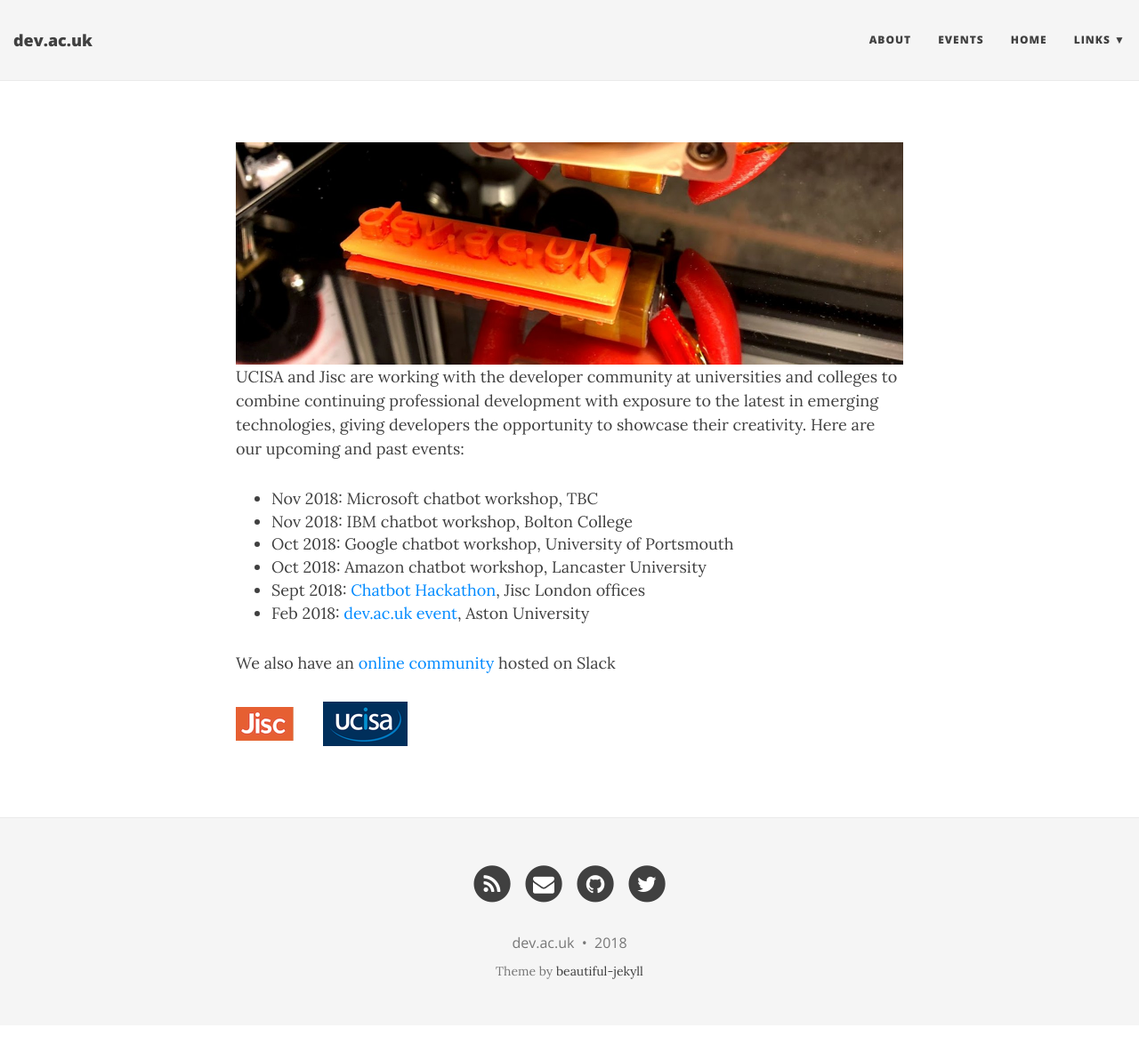
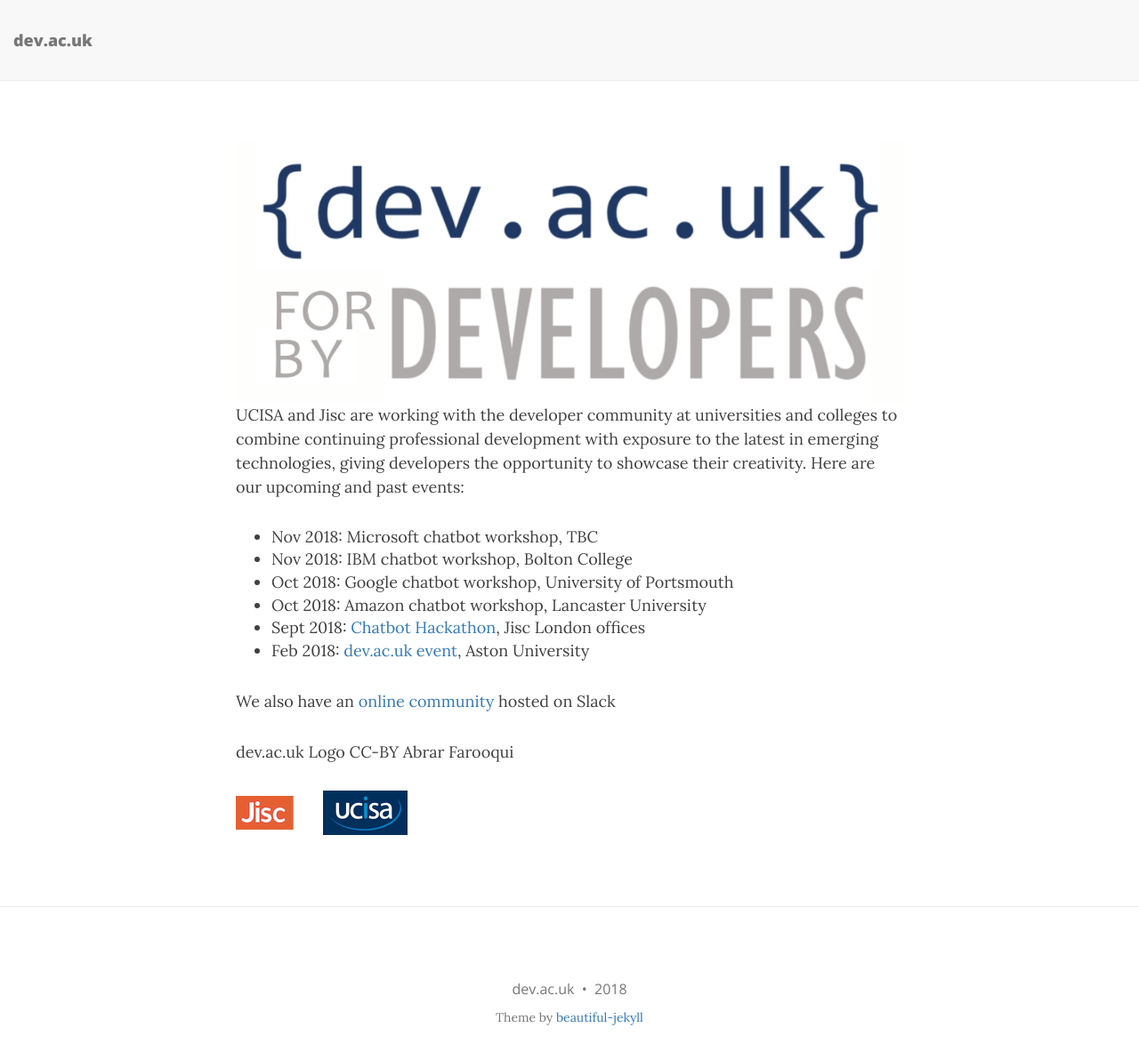
Before and after one commit to devacuk/devacuk.github.io, a Jekyll site: the page built from index.md, in a window 1280 px wide and 1205 px high. Shown: the top 1192 px of the window at 89% size. Built offline with Jekyll 4.4.1, drawn with Linux system fonts in a browser that asks for light colours; nearby versions of some CDN libraries; our own code applies the rules of GitHub Pages for plain Markdown files; the list of posts is cut into pages by our own code; part of the change alters nothing that is shown.

```diff
--- a/_config.yml
+++ b/_config.yml
@@ -1,236 +1,272 @@
-# --- General options --- #
 
-# url is the full website URL
-# baseurl is the website's URL without the hostname
+#navbar-links:
+#  About: "about"
+#  Events: "events"
+#  Home: "https://devacuk.github.io"
+#  Links:
+#    - UCISA: "https://www.ucisa.ac.uk"
+#    - Jisc: "https://www.jisc.ac.uk"
 
-# If you are building a simple GitHub user page (http://username.github.io) then use these settings:
-url: "https://devacuk.github.io"
-baseurl: ""
-
-# If you are building a GitHub project page then use these settings:
-#url: "http://username.github.io/projectname"
-#baseurl: "/projectname"
-
-# Of course don't forget to change the username and projectname to YOUR username and project
-
-# Name of website
-title: dev.ac.uk
-
-# Short description of your site
-description: Supported by UCISA and Jisc.
-
-# --- Navigation bar options --- #
-
-# List of links in the navigation bar
-navbar-links:
-  About: "about"
-  Events: "events"
-  Home: "https://devacuk.github.io"
-  Links:
-    - UCISA: "https://www.ucisa.ac.uk"
-    - Jisc: "https://www.jisc.ac.uk"
-
-# Image to show in the navigation bar - image must be a square (width = height)
-# Remove this parameter if you don't want an image in the navbar
-##avatar: "/img/avatar-icon.png"
-
-# If you want to have an image logo in the top-left corner instead of the title text,
-# then specify the following parameter
-# title-img: /path/to/image
-
-# --- Background colour/image options --- #
-
-# Personalize the colors in your website. Colour values can be any valid CSS colour
-
-navbar-col: "#F5F5F5"
-navbar-text-col: "#404040"
-navbar-children-col: "#F5F5F5"
-page-col: "#FFFFFF"
-link-col: "#008AFF"
-hover-col: "#0085A1"
-footer-col: "#F5F5F5"
-footer-text-col: "#777777"
-footer-link-col: "#404040"
-
-# Alternatively, the navbar, footer, and page background can be set to use background images
-# instead of colour
-
-# navbar-img: "/img/bgimage.png"
-# footer-img: "/img/bgimage.png"
-# page-img: "/img/bgimage.png"
-
-# --- Footer options --- #
-
-# Change all these values or delete the ones you don't want.
-# Important: you must keep the "name" parameter, everything else you can remove
-author:
-  name: dev.ac.uk
-
-# Select your active Social Network Links.
-# Uncomment the links you want to show in the footer and add your information to each link.
-# You can reorder the items to define the link order.
-# If you want to add a new link that isn't here, you'll need to also edit the file _data/SocialNetworks.yml
-social-network-links:
-  rss: true
-  email: "martin.hamilton@jisc.ac.uk"
-  github: devacuk
-  twitter: devacuk
-#  reddit: yourname
-#  google-plus: +DeanAttali
-#  linkedin: daattali
-#  xing: yourname
-#  stackoverflow: "3943160/daattali"
-#  snapchat: deanat78
-#  instagram: deanat78
-#  youtube: user/deanat78
-#  spotify: yourname
-#  telephone: +14159998888
-#  steam: deanat78
-#  twitch: yourname
-#  yelp: yourname
-
-# Select which share links to show in posts
-share-links-active:
-  twitter: true
-  facebook: true
-  google: false
-  linkedin: true
-
-# How to display the link to the website in the footer
-# Remove this if you don't want a link in the footer
-#url-pretty: "MyWebsite.com"  # eg. "deanattali.com/beautiful-jekyll"
-
-# --- Web Statistics Section --- #
-
-# Fill in your Google Analytics ID to track your website using GA
-#google_analytics: ""
-google_analytics: UA-107703046-1
-
-# Google Tag Manager ID
-#gtm: ""
-
-# Matomo (aka Piwik) Web statistics
-# Uncomment the following section to enable Matomo. The opt-out parameter controls
-# whether or not you want to allow users to opt out of tracking.
-
-#matomo:
-#  site_id: "9"
-#  uri: "demo.wiki.pro"
-#  opt-out: true
-
-# --- Misc --- #
-# Fill in your Disqus shortname (NOT the userid) if you want to support Disqus comments
-#disqus: ""
-
-# Facebook App ID
-# fb_app_id: ""
-
-# Excerpt Word Length
-# Truncates the excerpt to the specified number of words on the index page
-excerpt_length: 50
-
-# Character used to separate site title and description in HTML document title
-# and RSS feed title
-title-separator: "-"
-
-# --- Don't need to touch anything below here (but you can if you want) --- #
-
-# Output options (more information on Jekyll's site)
-timezone: "Europe/London"
-markdown: kramdown
-highlighter: rouge
-#permalink: /:year-:month-:day-:title/
-permalink: pretty
-paginate: 5
-
-kramdown:
-  input: GFM
-
-# Default YAML values (more information on Jekyll's site)
-defaults:
-  -
-    scope:
-      path: ""
-      type: "posts"
-    values:
-      layout: "post"
-      comments: true  # add comments to all blog posts
-      social-share: true # add social media sharing buttons to all blog posts
-  -
-    scope:
-      path: "" # all files
-    values:
-      layout: "page"
-      show-avatar: true
-
-# Use tags index page and make tags on each post clickable
-link-tags: true
-
-# Exclude these files from production site
-exclude:
-  - CHANGELOG.md
-  - CNAME
-  - Dockerfile
-  - Gemfile
-  - Gemfile.lock
-  - LICENSE
-  - README.md
-  - Vagrantfile
-
-# prose.io config
-prose:
-  rooturl: '_posts'
-  media: 'img'
-  ignore:
-    - 404.html
-    - LICENSE
-    - feed.xml
-    - _config.yml
-    - /_layouts
-    - /_includes
-    - /css
-    - /img
-    - /js
-  metadata:
-    _posts:
-      - name: "layout"
-        field:
-          element: "hidden"
-          value: "post"
-      - name: "title"
-        field:
-          element: "text"
-          label: "Post title"
-          placeholder: "Title"
-          alterable: true
-      - name: "subtitle"
-        field:
-          element: "textarea"
-          label: "Subtitle"
-          placeholder: "A description of your post."
-          alterable: true
-      - name: "date"
-        field:
-          element: "text"
-          label: "Date"
-          help: "Enter date of post."
-          placeholder: "yyyy-mm-dd"
-          alterable: true
-      - name: "image"
-        field:
-          element: "text"
-          label: "Image"
-          help: "Add a thumbnail image to your post."
-          placeholder: "Thumbnail"
-          alterable: true
-      - name: "published"
-        field:
-          element: "checkbox"
-          label: "Publish"
-          help: "Check to publish post, uncheck to hide."
-
-plugins:
-  - jekyll-paginate
 
 # Beautiful Jekyll / Dean Attali
 # 2fc73a3a967e97599c9763d05e564189
+
+# Welcome to Jekyll!
+#
+# This config file is meant for settings that affect your entire site, values
+# which you are expected to set up once and rarely need to edit after that.
+# For technical reasons, this file is *NOT* reloaded automatically when you use
+# `jekyll serve`. If you change this file, please restart the server process.
+
+# Theme Settings
+#
+# Review documentation to determine if you should use `theme` or `remote_theme`
+# https://mmistakes.github.io/minimal-mistakes/docs/quick-start-guide/#installing-the-theme
+
+# theme                  : "minimal-mistakes-jekyll"
+remote_theme           : "mmistakes/minimal-mistakes"
+minimal_mistakes_skin    : "default" # "air", "aqua", "contrast", "dark", "dirt", "neon", "mint", "plum", "sunrise"
+
+# Site Settings
+locale                   : "en-GB"
+title                    : "dev.ac.uk"
+title_separator          : "-"
+name                     : "Your Name"
+description		 : Supported by UCISA and Jisc.
+url                      : https://devacuk.github.io # the base hostname & protocol for your site e.g. "https://mmistakes.github.io"
+baseurl                  : "" # the subpath of your site, e.g. "/blog"
+repository               : # GitHub username/repo-name e.g. "mmistakes/minimal-mistakes"
+teaser                   : # path of fallback teaser image, e.g. "/assets/images/500x300.png"
+# breadcrumbs            : false # true, false (default)
+words_per_minute         : 200
+comments:
+  provider               : # false (default), "disqus", "discourse", "facebook", "google-plus", "staticman", "staticman_v2" "custom"
+  disqus:
+    shortname            : # https://help.disqus.com/customer/portal/articles/466208-what-s-a-shortname-
+  discourse:
+    server               : # https://meta.discourse.org/t/embedding-discourse-comments-via-javascript/31963 , e.g.: meta.discourse.org
+  facebook:
+    # https://developers.facebook.com/docs/plugins/comments
+    appid                :
+    num_posts            : # 5 (default)
+    colorscheme          : # "light" (default), "dark"
+staticman:
+  allowedFields          : # ['name', 'email', 'url', 'message']
+  branch                 : # "master"
+  commitMessage          : # "New comment by {fields.name}"
+  filename               : # comment-{@timestamp}
+  format                 : # "yml"
+  moderation             : # true
+  path                   : # "/_data/comments/{options.slug}" (default)
+  requiredFields         : # ['name', 'email', 'message']
+  transforms:
+    email                : # "md5"
+  generatedFields:
+    date:
+      type               : # "date"
+      options:
+        format           : # "iso8601" (default), "timestamp-seconds", "timestamp-milliseconds"
+  endpoint               : # URL of your own deployment with trailing slash, will fallback to the public instance
+reCaptcha:
+  siteKey                :
+  secret                 :
+atom_feed:
+  path                   : # blank (default) uses feed.xml
+search                   : # true, false (default)
+search_full_content      : # true, false (default)
+search_provider          : # lunr (default), algolia, google
+algolia:
+  application_id         : # YOUR_APPLICATION_ID
+  index_name             : # YOUR_INDEX_NAME
+  search_only_api_key    : # YOUR_SEARCH_ONLY_API_KEY
+  powered_by             : # true (default), false
+google:
+  search_engine_id       : # YOUR_SEARCH_ENGINE_ID
+  instant_search         : # false (default), true
+# SEO Related
+google_site_verification :
+bing_site_verification   :
+yandex_site_verification :
+naver_site_verification  :
+
+# Social Sharing
+twitter:
+  username               :
+facebook:
+  username               :
+  app_id                 :
+  publisher              :
+og_image                 : # Open Graph/Twitter default site image
+# For specifying social profiles
+# - https://developers.google.com/structured-data/customize/social-profiles
+social:
+  type                   : # Person or Organization (defaults to Person)
+  name                   : # If the user or organization name differs from the site's name
+  links: # An array of links to social media profiles
+
+# Analytics
+analytics:
+  provider               : google # false (default), "google", "google-universal", "custom"
+  google:
+    tracking_id          : UA-107703046-1
+    anonymize_ip         : # true, false (default)
+
+
+# Site Author
+author:
+  name             : "dev.ac.uk"
+  avatar           : # path of avatar image, e.g. "/assets/images/bio-photo.jpg"
+  email            : martin.hamilton@jisc.ac.uk
+  links:
+    - label: "Email"
+      icon: "fas fa-fw fa-envelope-square"
+      # url: mailto:your.name@email.com
+
+# Site Footer
+footer:
+  links:
+    - label: "Twitter"
+      icon: "fab fa-fw fa-twitter-square"
+      url: https://twitter.com/devacuk
+      # url:
+    - label: "GitHub"
+      icon: "fab fa-fw fa-github"
+      url: https://github.com/devacuk
+
+# Reading Files
+include:
+  - .htaccess
+  - _pages
+exclude:
+  - "*.sublime-project"
+  - "*.sublime-workspace"
+  - vendor
+  - .asset-cache
+  - .bundle
+  - .jekyll-assets-cache
+  - .sass-cache
+  - assets/js/plugins
+  - assets/js/_main.js
+  - assets/js/vendor
+  - Capfile
+  - CHANGELOG
+  - config
+  - Gemfile
+  - Gruntfile.js
+  - gulpfile.js
+  - LICENSE
+  - log
+  - node_modules
+  - package.json
+  - Rakefile
+  - README
+  - tmp
+  - /docs # ignore Minimal Mistakes /docs
+  - /test # ignore Minimal Mistakes /test
+keep_files:
+  - .git
+  - .svn
+encoding: "utf-8"
+markdown_ext: "markdown,mkdown,mkdn,mkd,md"
+
+
+# Conversion
+markdown: kramdown
+highlighter: rouge
+lsi: false
+excerpt_separator: "\n\n"
+incremental: false
+
+
+# Markdown Processing
+kramdown:
+  input: GFM
+  hard_wrap: false
+  auto_ids: true
+  footnote_nr: 1
+  entity_output: as_char
+  toc_levels: 1..6
+  smart_quotes: lsquo,rsquo,ldquo,rdquo
+  enable_coderay: false
+
+
+# Sass/SCSS
+sass:
+  sass_dir: _sass
+  style: compressed # http://sass-lang.com/documentation/file.SASS_REFERENCE.html#output_style
+
+
+# Outputting
+permalink: /:categories/:title/
+paginate: 5 # amount of posts to show
+paginate_path: /page:num/
+timezone: Europe/London # https://en.wikipedia.org/wiki/List_of_tz_database_time_zones
+
+
+# Plugins (previously gems:)
+plugins:
+  - jekyll-paginate
+  - jekyll-sitemap
+  - jekyll-gist
+  - jekyll-feed
+  - jemoji
+
+# mimic GitHub Pages with --safe
+whitelist:
+  - jekyll-paginate
+  - jekyll-sitemap
+  - jekyll-gist
+  - jekyll-feed
+  - jemoji
+
+
+# Archives
+#  Type
+#  - GitHub Pages compatible archive pages built with Liquid ~> type: liquid (default)
+#  - Jekyll Archives plugin archive pages ~> type: jekyll-archives
+#  Path (examples)
+#  - Archive page should exist at path when using Liquid method or you can
+#    expect broken links (especially with breadcrumbs enabled)
+#  - <base_path>/tags/my-awesome-tag/index.html ~> path: /tags/
+#  - <base_path/categories/my-awesome-category/index.html ~> path: /categories/
+#  - <base_path/my-awesome-category/index.html ~> path: /
+category_archive:
+  type: liquid
+  path: /categories/
+tag_archive:
+  type: liquid
+  path: /tags/
+# https://github.com/jekyll/jekyll-archives
+# jekyll-archives:
+#   enabled:
+#     - categories
+#     - tags
+#   layouts:
+#     category: archive-taxonomy
+#     tag: archive-taxonomy
+#   permalinks:
+#     category: /categories/:name/
+#     tag: /tags/:name/
+
+
+# HTML Compression
+# - http://jch.penibelst.de/
+compress_html:
+  clippings: all
+  ignore:
+    envs: development
+
+
+# Defaults
+defaults:
+  # _posts
+  - scope:
+      path: ""
+      type: posts
+    values:
+      layout: single
+      author_profile: true
+      read_time: true
+      comments: # true
+      share: true
+      related: true
--- a/index.md
+++ b/index.md
@@ -3,7 +3,7 @@ layout: page
 title: dev.ac.uk :: We make stuff
 css: "/css/index.css"
 ---
-<img align="left" id="header-big-imgs" src="/images/devacuk_bg.jpg" alt="dev.ac.uk | We make stuff">
+<img align="left" id="header-big-imgs" src="/images/devacuk_logo.png" alt="dev.ac.uk | We make stuff">
 
 UCISA and Jisc are working with the developer community at universities and colleges to combine continuing professional development with exposure to the latest in emerging technologies, giving developers the opportunity to showcase their creativity. Here are our upcoming and past events:
 
@@ -16,4 +16,6 @@ UCISA and Jisc are working with the developer community at universities and coll
 
 We also have an <a href="http://bit.ly/devacukslack">online community</a> hosted on Slack
 
+dev.ac.uk Logo CC-BY Abrar Farooqui
+
 ![Jisc](/images/jisc-logo-small.png) &nbsp;&nbsp;&nbsp;&nbsp;&nbsp; ![UCISA](/images/ucisa-logo-small.png)
```
